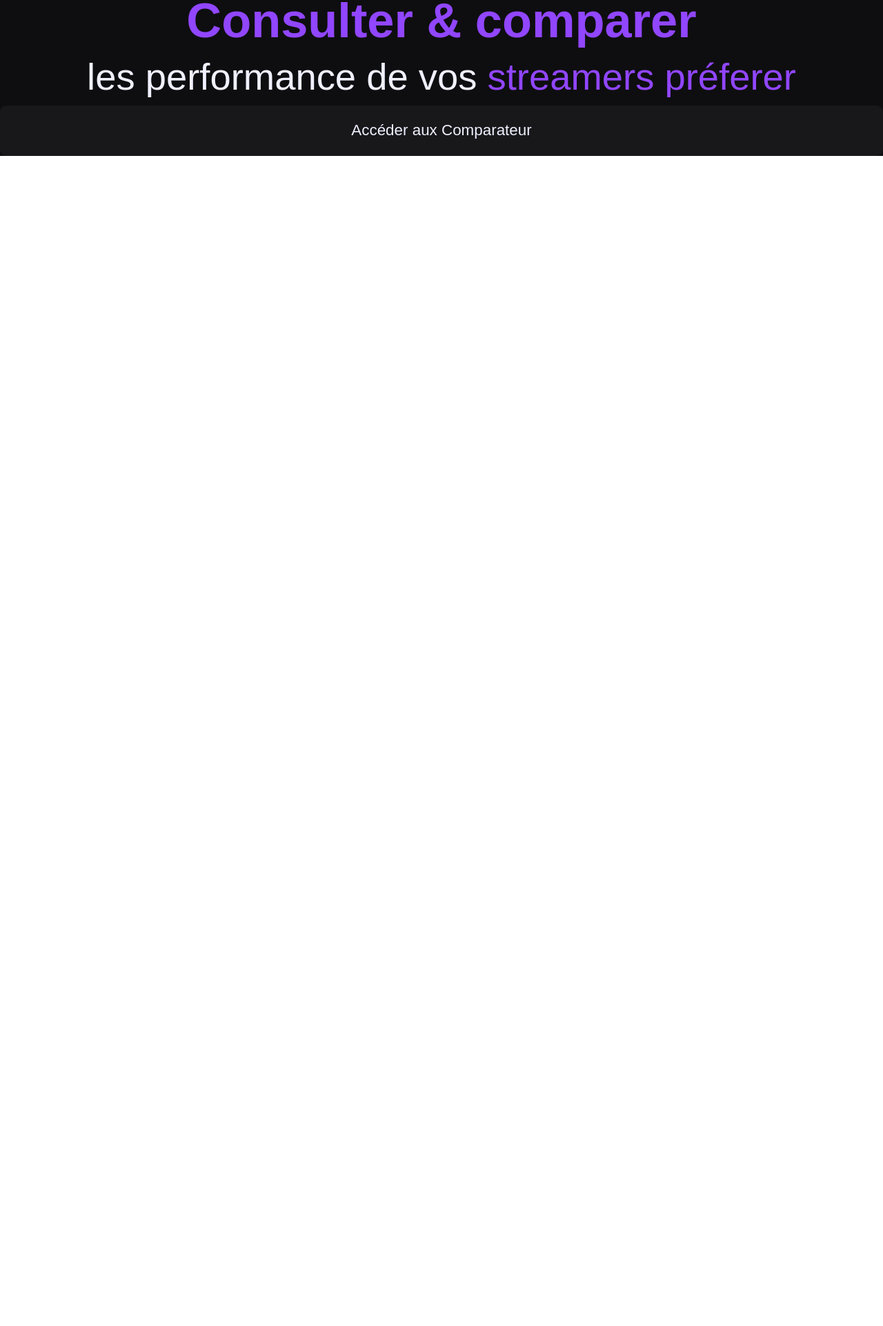
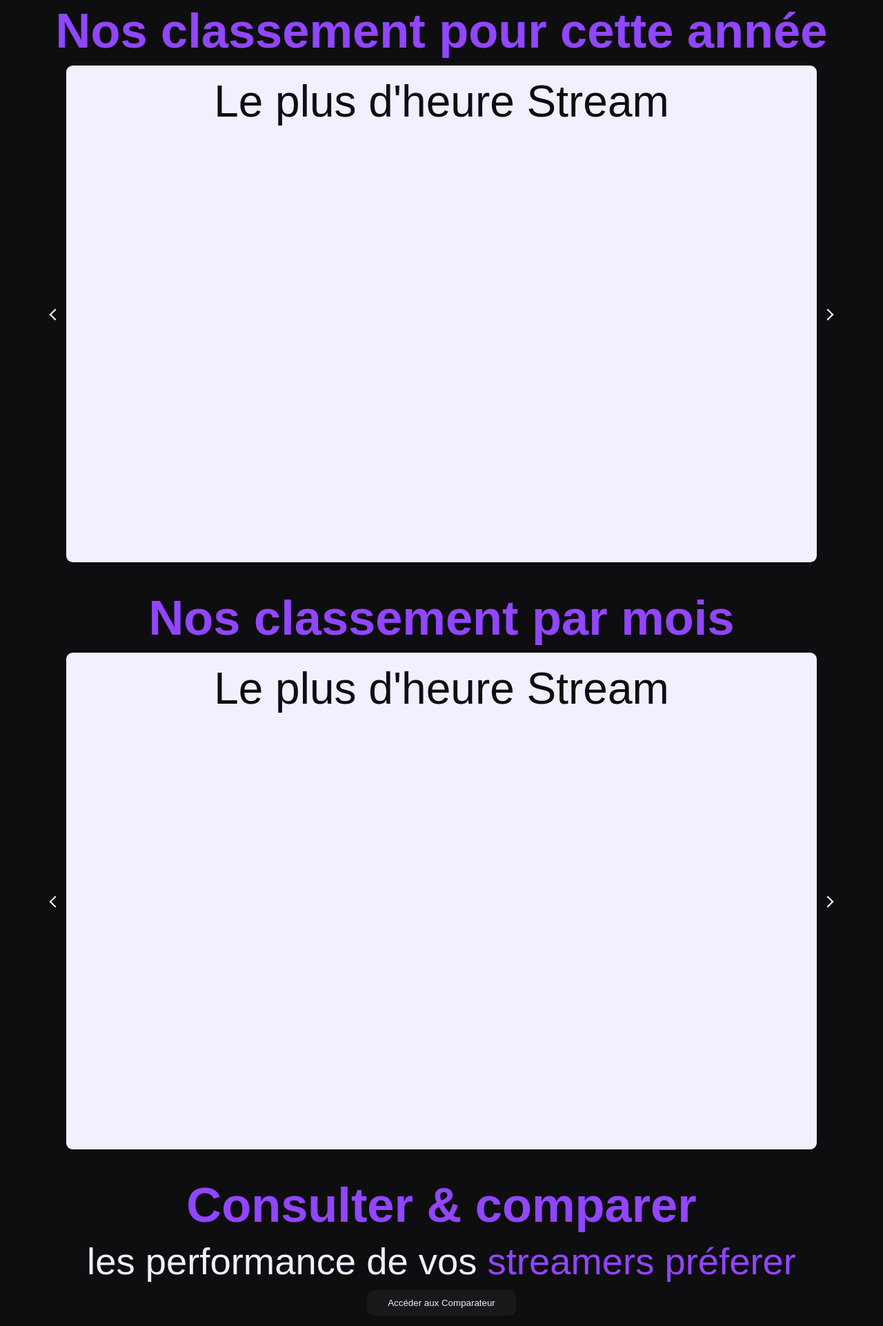
Before and after one commit to tibo1503/Twitch_tracker_YT, a PHP site: page /MainPage.html in a window 1280 px wide. Shown: the part 114-2036 px from the top of the page at 69% size. Before the commit the page ends 340 px from the top, so only its background shows below. Run offline with PHP 8.4, Linux system fonts and the light colour scheme; some libraries are stand-ins or nearby versions.

Commit message:
MainPage Final

```diff
--- a/Website/MainPage/MainPage.css
+++ b/Website/MainPage/MainPage.css
@@ -9,11 +9,13 @@
     --Text-Gray: #C4C4C4;
 
     --Arial-Bold: 700;
+    --Arial-Semi-Bold: 500;
     --Arial-Regular: 400;
 
     --Font-Size-0: 4.4rem;
-    --Font-Size-1: 3.4rem;
-    --Font-Size-2: 1.4rem;
+    --Font-Size-1: 4.0rem;
+    --Font-Size-2: 3.4rem;
+    --Font-Size-3: 1.4rem;
 
     color : var(--Twitch-Ice);
     font-family: Arial, Helvetica, sans-serif;
@@ -27,7 +29,7 @@ header{
     flex-wrap: nowrap;
 }
 
-#Logo{
+.HomePageLink{
     display: flex;
     margin: 0.7%;
 }
@@ -68,6 +70,8 @@ header{
 button{
     color : inherit;
     border: none;
+    padding-right: 30px;
+    padding-left: 30px;
     border-radius: 0.6rem ;
     background-color: var(--Gray-Scale-1)
 }
@@ -86,6 +90,7 @@ main{
     background-color: var(--Gray-Scale-0);
     margin-left: -8px;
     margin-right: -8px;
+    margin-bottom: -8px;
     flex-flow: column wrap;
 }
 
@@ -100,14 +105,17 @@ h1{
 
 h2{
     font-weight: var(--Arial-Regular);
-    font-size: var(--Font-Size-1);
+    font-size: var(--Font-Size-2);
     margin-top: 10px;
     margin-bottom: 10px;
 }
 
 p{
     font-weight: var(--Arial-Regular);
-    font-size: var(--Font-Size-2);
+    font-size: var(3);
+    margin-top: 10px;
+    margin-bottom: 10px;
+
 }
 
 .Purple{
@@ -123,3 +131,102 @@ p{
     justify-content: center;
     flex-flow: column wrap;
 }
+
+.ButtonContainer{
+    display: flex;
+    justify-content: center;
+
+}
+
+section{
+    margin-top: 15px;
+    margin-bottom: 15px;
+}
+
+.GraphArea{
+    width: 100%;
+    display: flex;
+    justify-content: center;
+}
+
+.GraphContainer{
+    border-radius: 0.6rem ;
+    background-color: var(--Twitch-Ice);
+    width: 85vw;
+    height: 45rem;
+    margin-right: 10px;
+    margin-left: 10px;
+    justify-content: center;
+
+}
+
+.NomGraph{
+    margin-top: 15px;
+    color: var(--Gray-Scale-0);
+    font-weight: var(--Arial-Semi-Bold);
+    font-size: var(--Font-Size-1)
+}
+
+/*
+Section pour les flèches de navigation
+*/
+
+.arrow-wrapper {
+    display: flex;
+    align-items: center;
+}
+
+#arrow_2 .arrow {
+    color: #fff;
+    cursor: pointer;
+    display: block;
+    align-items: flex-start;
+    text-transform: uppercase;
+    position: relative;
+    transition: transform 0.3s;
+}
+#arrow_2 .arrow span {
+    display: block;
+    width: 3em;
+    opacity: 0;
+    transition: opacity 0.3s 0s;
+    padding: 0 0.5em;
+}
+#arrow_2 .arrow:hover span {
+    opacity: 1;
+    transition: opacity 0.3s 0.1s;
+}
+#arrow_2 .arrow:before {
+    content: '';
+    display: block;
+    border: solid #fff;
+    border-width: 2px 2px 0 0;
+    position: absolute;
+    top: 4px;
+    width: 10px;
+    height: 10px;
+}
+#arrow_2 .arrow.arrow--left:before {
+    transform: rotate(-135deg);
+    right: 0;
+    transition: right 0.3s 0.2s;
+}
+#arrow_2 .arrow.arrow--left:hover:before {
+    right: 100%;
+    transition: right 0.3s;
+}
+#arrow_2 .arrow.arrow--right {
+    text-align: right;
+}
+#arrow_2 .arrow.arrow--right:before {
+    left: 0;
+    transform: rotate(45deg);
+    transition: left 0.3s 0.2s;
+}
+#arrow_2 .arrow.arrow--right:hover:before {
+    left: 100%;
+    transition: left 0.3s;
+}
+#arrow_2 .arrow:hover {
+    transform: none;
+}
--- a/Website/MainPage/MainPage.html
+++ b/Website/MainPage/MainPage.html
@@ -8,7 +8,9 @@
     </head>
     <body>
         <header>
-            <img src="D:\IUT\Web\Twitch_Tracker\Twitch_tracker_YT\Maquette\Brand Assets\Logos\wordmark\Extruded Wordmark (Primary Logo)\Twitch Purple\TwitchExtrudedWordmarkPurple.svg" id="Logo" width="100px">
+            <a href="MainPage.html" class="HomePageLink">
+                <img src="D:\IUT\Web\Twitch_Tracker\Twitch_tracker_YT\Maquette\Brand Assets\Logos\wordmark\Extruded Wordmark (Primary Logo)\Twitch Purple\TwitchExtrudedWordmarkPurple.svg" id="Logo" width="100px">
+            </a>
             <div class="SearchBar">
 
                     <input type="search"  placeholder="Search & Compare" class="InputSearch">
@@ -25,17 +27,63 @@
             </div>
         </header>
         <main>
-            <div class = "AccèsComparateur">
+            <section class="GraphByYear Center">
+                <h1 class="Purple"> Nos classement pour cette année </h1>
+                <div class="GraphArea">
+                    <div id="arrow_2" class="arrow-wrapper">
+                        <div class="arrow arrow--left">
+                          <span>Prec</span>
+                        </div>
+
+                        <div class="GraphContainer">
+                            <h1 class="NomGraph">Le plus d'heure Stream</h1>
+                            <div class = Graph>
+
+                            </div>
+                        </div>
+
+                        <div class="arrow arrow--right">
+                          <span>Suiv</span>
+                        </div>
+                    </div>
+                </div>
+            </section>
+
+            <section class="GraphByMouth Center">
+                <h1 class="Purple"> Nos classement par mois </h1>
+                <div class="GraphArea">
+                    <div id="arrow_2" class="arrow-wrapper">
+                        <div class="arrow arrow--left">
+                          <span>Prec</span>
+                        </div>
+
+                        <div class="GraphContainer">
+                            <h1 class="NomGraph">Le plus d'heure Stream</h1>
+                            <div class = Graph>
+
+                            </div>
+                        </div>
+
+                        <div class="arrow arrow--right">
+                          <span>Suiv</span>
+                        </div>
+                    </div>
+                </div>
+            </section>
+
+            <section class = "AccèsComparateur">
                 <div class = "TexteComparateur">
                     <h1 class="Purple Center">Consulter & comparer</h1>
                     <div class="Center">
                         <h2>les performance de vos <span class="Purple">streamers préferer</span></h2>
                     </div>
                 </div>
-                <button>
-                    <p class="Center">Accéder aux Comparateur</p>
-                </button>
-            </div>
+                <div class="ButtonContainer">
+                    <button>
+                        <p class="Center">Accéder aux Comparateur</p>
+                    </button>
+                </div>
+            </section>
         </main>
     </body>
 </html>
```
